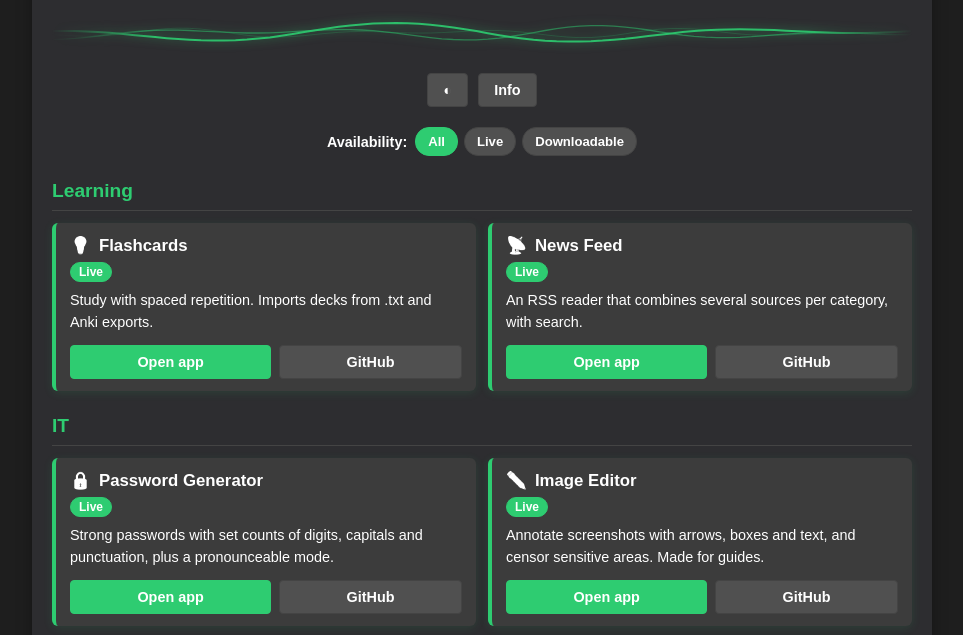
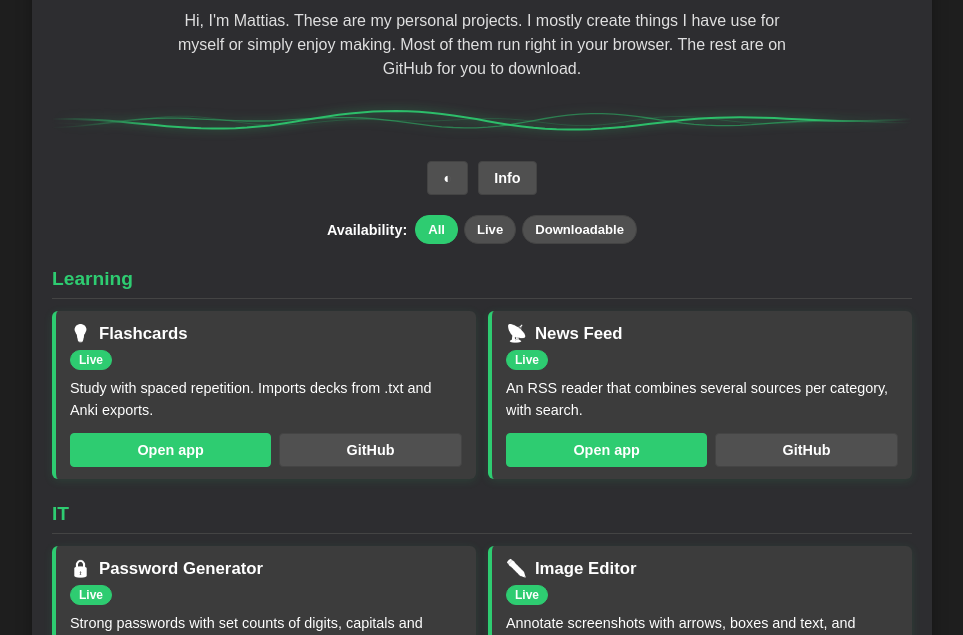
Before and after one commit to MattiasMilger/mattiasmilger.github.io, a plain HTML site: page index.html in a window 1280 px wide. Shown: the part 119-754 px from the top of the page, without its empty margins (158-1121 px from the left). Drawn offline with Linux system fonts and the light colour scheme; a script that the page names is missing.

Commit message:
Add files via upload

```diff
--- a/index.html
+++ b/index.html
@@ -107,6 +107,14 @@ body.dark-mode h1 a {
     margin: 0 0 12px 0;
     padding-bottom: 8px;
     border-bottom: 1px solid var(--border-color);
+}
+
+.intro {
+    max-width: 620px;
+    margin: 0 auto 16px auto;
+    text-align: center;
+    line-height: 1.5;
+    opacity: 0.85;
 }
 
 /* =====================================================================
@@ -482,6 +490,11 @@ body.dark-mode .cyber-datawave-svg {
 <div class="container">
     <h1><a href="https://github.com/MattiasMilger" target="_blank" rel="noopener noreferrer">Mattias Milger</a></h1>
     <h2 class="subtitle">My projects</h2>
+    <p class="intro">
+        Hi, I'm Mattias. These are my personal projects. I mostly create things I have use for
+        myself or simply enjoy making.
+        Most of them run right in your browser. The rest are on GitHub for you to download.
+    </p>
 
     <!-- =====================================================================
          CYBERPUNK EFFECT: TOP HARMONIC DATAWAVE (HTML)
```
